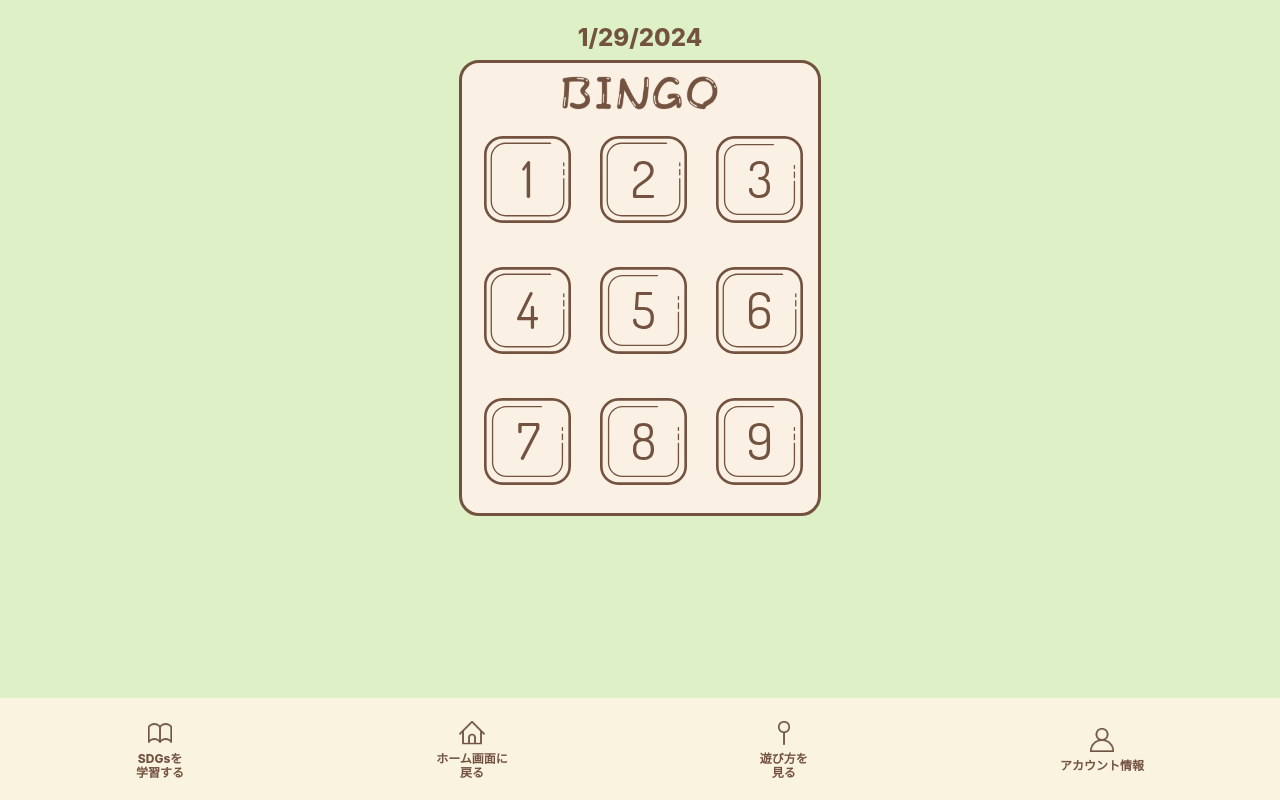
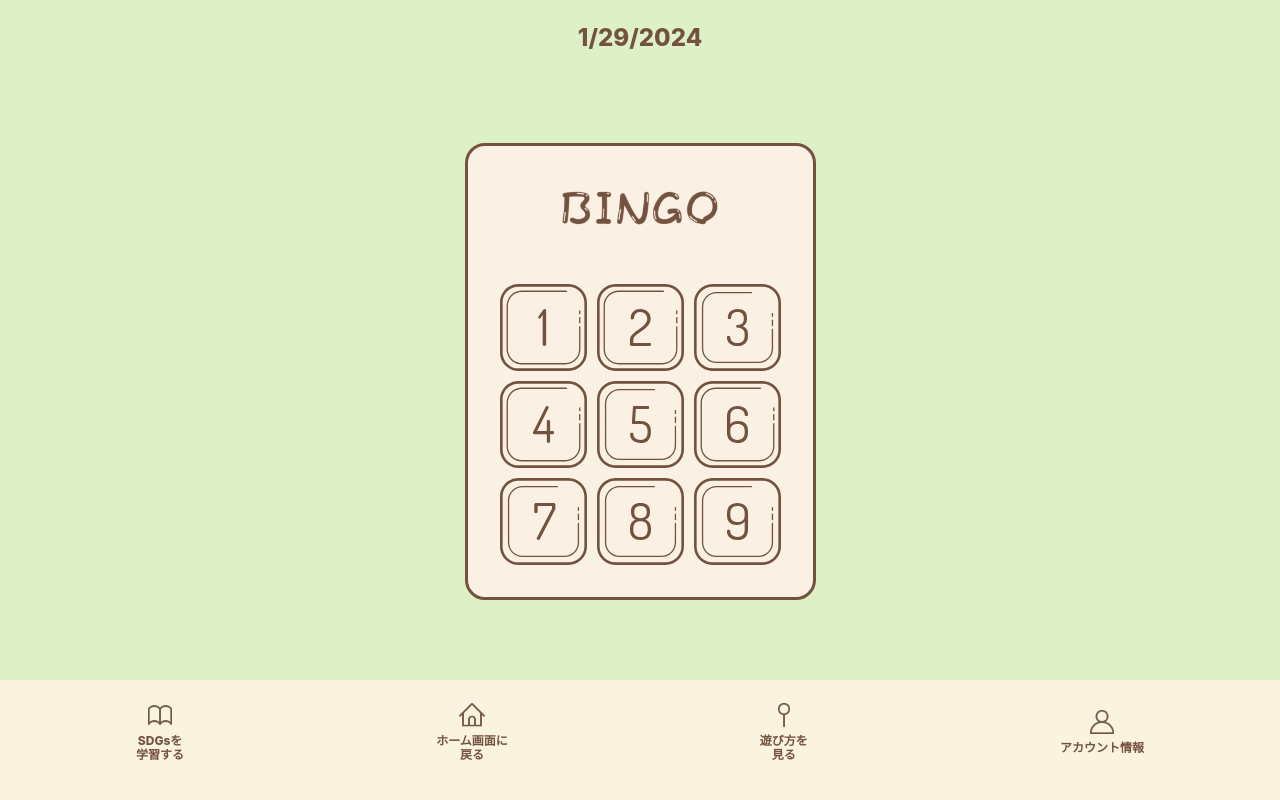
Before and after one commit to rn-vn/solution-2024, a React (Create React App) app: page /home-bingo in a window 1280 px wide. Built offline with nearby package versions, Linux system fonts and the light colour scheme.

Commit message:
change css

```diff
--- a/src/components/Bingo.css
+++ b/src/components/Bingo.css
@@ -2,53 +2,46 @@
   display: flex;
   justify-content: center;
   align-items: center;
-  margin-top: 1vh;
+  height: 80vh;
+  background-color: #DDF0C6; /* Adjust the background color as needed */
 }
 
 .bingo-container {
-  width: 362px;
-  height: 456px;
-  background: #FAF1E4;
+  display: flex;
+  flex-direction: column;
+  align-items: center;
+  background: #FAF1E4; /* This should match the main background */
   border-radius: 20px;
-  border: 3px #735240 solid;
+  border: 3px solid #735240;
+  padding: 2rem;
 }
 
 .bingotitle-container {
-  text-align: center;
+  margin-bottom: 2rem; /* Adjust the margin as needed */
 }
 
-.bingotitle {
-  object-fit: cover;
+.bingo-grid {
+  display: grid;
+  grid-template-columns: repeat(3, 1fr); /* Creates a 3x3 grid */
+  grid-gap: 10px; /* Adjust the gap as needed */
+  width: 100%; /* Set the width that fits your design */
+
 }
 
-.bingo-firststage,
-.bingo-secondstage,
-.bingo-thirdstage {
+.bingo-cell {
   display: flex;
+  justify-content: center;
+  align-items: center;
+  width: 87px; /* Adjust the width as needed */
+  height: 87px; /* Adjust the height as needed */
+  background: #FAF1E4;  border-radius: 10px; /* Adjust border radius as needed */
+  /* Adjust border color and width as needed */
 }
 
-.bingo-thirdstage {
-  margin-bottom: 25px;
+.bingo-star {
+  /* Center the star in the middle cell if needed */
+  justify-content: center;
+  align-items: center;
 }
 
-.bingo1,
-.bingo4,
-.bingo7 {
-  margin-left: 22px;
-  margin-right: 29px;
-  margin-bottom: 44px;
-}
-
-.bingo2,
-.bingo5,
-.bingo8{
-  margin-right: 29px;
-  margin-bottom: 44px;
-}
-
-.bingo3,
-.bingo6,
-.bingo9 {
-  margin-right: 22px;
-  margin-bottom: 44px;
-}
+/* Add any additional styles for images or other states as needed */
--- a/src/components/Bingo.js
+++ b/src/components/Bingo.js
@@ -15,30 +15,25 @@ import Bingo9 from './images/bingo9.svg';
 const Bingo = () => {
   return (
     <div className='bingo-main'>
-
       <div className='bingo-container'>
         <div className='bingotitle-container'>
           <img className='bingotitle' src={BingoTitle} alt="bingotitle" width={160} height={69} />
         </div>
-        <div className='bingo-firststage'>
-          <img className='bingo1' src={Bingo1} alt="bingo1" width={87} height={87} />
-          <img className='bingo2' src={Bingo2} alt="bingo2" width={87} height={87} />
-          <img className='bingo3' src={Bingo3} alt="bingo3" width={87} height={87} />
-        </div>
-        <div className='bingo-secondstage'>
-          <img className='bingo4' src={Bingo4} alt="bingo4" width={87} height={87} />
-          <img className='bingo5' id='bingo5' src={Bingo5} alt="bingo5" width={87} height={87} />
-          <img className='bingo6' src={Bingo6} alt="bingo6" width={87} height={87} />
-        </div>
-        <div className='bingo-thirdstage'>
-          <img className='bingo7' src={Bingo7} alt="bingo7" width={87} height={87} />
-          <img className='bingo8' src={Bingo8} alt="bingo8" width={87} height={87} />
-          <img className='bingo9' src={Bingo9} alt="bingo9" width={87} height={87} />
+        {/* ステージ分割のdivを削除し、画像のみを並べます */}
+        <div className='bingo-grid'>
+          <img className='bingo-cell' src={Bingo1} alt="Bingo 1" />
+          <img className='bingo-cell' src={Bingo2} alt="Bingo 2" />
+          <img className='bingo-cell' src={Bingo3} alt="Bingo 3" />
+          <img className='bingo-cell' src={Bingo4} alt="Bingo 4" />
+          <img className='bingo-cell' src={Bingo5} alt="Bingo 5" />
+          <img className='bingo-cell' src={Bingo6} alt="Bingo 6" />
+          <img className='bingo-cell' src={Bingo7} alt="Bingo 7" />
+          <img className='bingo-cell' src={Bingo8} alt="Bingo 8" />
+          <img className='bingo-cell' src={Bingo9} alt="Bingo 9" />
         </div>
       </div>
-
     </div>
   )
 }
 
-export default Bingo
+export default Bingo;
--- a/src/components/HomeBingo.css
+++ b/src/components/HomeBingo.css
@@ -1,4 +1,8 @@
 .home-main{
-  height: 90vh;
+  height: 100vh;
   background: #DDF0C6;
 }
+.home-wrap{
+  height: 56vh;
+
+}
--- a/src/components/HomeFooter.css
+++ b/src/components/HomeFooter.css
@@ -3,6 +3,7 @@
   margin-top: 0%;
   position: fixed;
   width: 100%;
+  height: 15vh;
   background-color: #FAF3E0; /* Adjust the color to match your image */
 }
 
```
